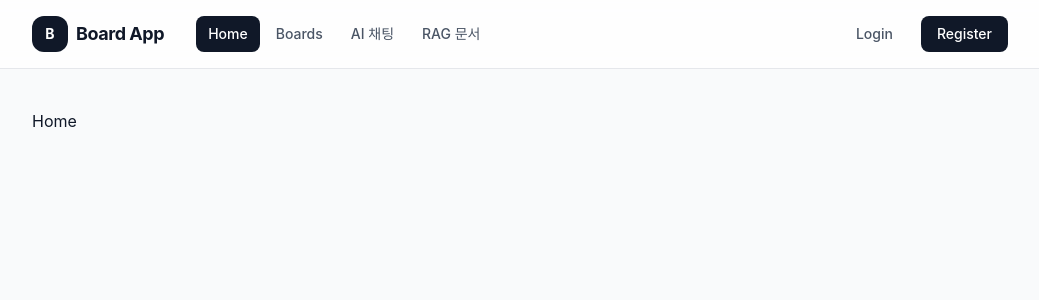
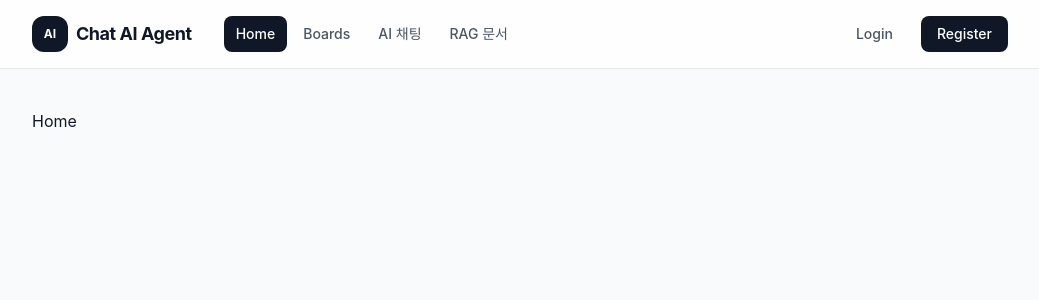
Before and after one commit to ITwoo/chat-ai-agent, a React (Vite) app in the folder apps/web/: page / in a window 1280 px wide. Shown: the top 300 px of the page, without its empty margins (120-1159 px from the left). Built offline with nearby package versions, Linux system fonts and the light colour scheme; no server answers.

Commit message:
fix: 헤더 브랜딩을 Chat AI Agent로 변경

```diff
--- a/apps/web/src/components/layout/Layout.tsx
+++ b/apps/web/src/components/layout/Layout.tsx
@@ -50,11 +50,11 @@ export function Layout() {
                 <div className="mx-auto flex max-w-5xl items-center justify-between px-6 py-4">
                     <div className="flex items-center gap-8">
                         <Link to="/" className="flex items-center gap-2">
-                            <div className="flex h-9 w-9 items-center justify-center rounded-xl bg-gray-900 text-sm font-bold text-white">
-                                B
+                            <div className="flex h-9 w-9 items-center justify-center rounded-xl bg-gray-900 text-xs font-bold text-white">
+                                AI
                             </div>
                             <span className="text-lg font-bold tracking-tight">
-                                Board App
+                                Chat AI Agent
                             </span>
                         </Link>
 
```
